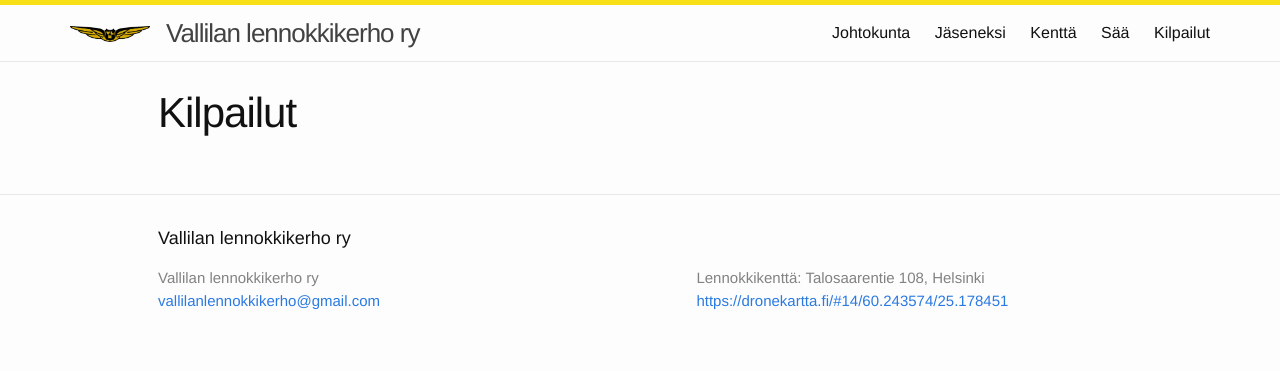
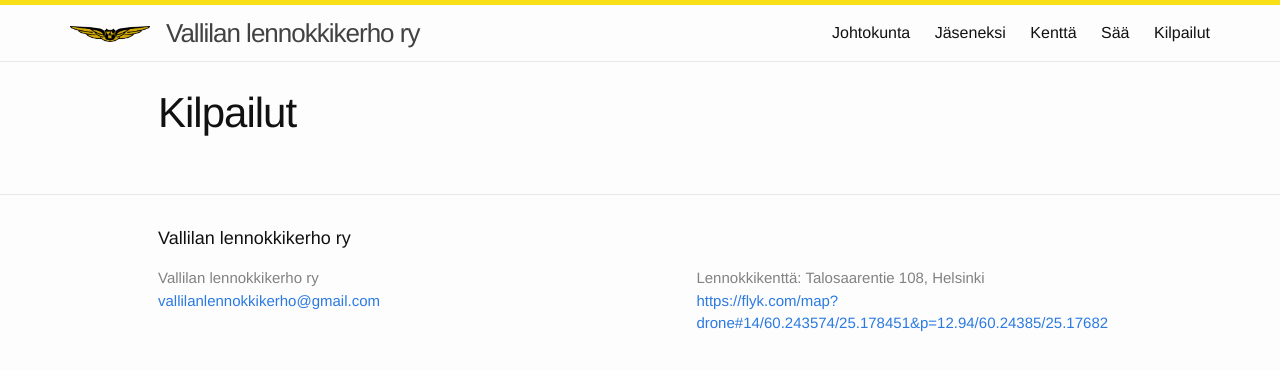
Before and after one commit to vallilanlennokkikerho/vallilanlennokkikerho.github.io, a Jekyll site: the page built from kilpailut.md, in a window 1280 px wide. Shown: the top 371 px of the page. Built offline with Jekyll 4.4.1, drawn with Linux system fonts in a browser that asks for light colours; some of the changed lines change nothing that is shown.

Commit message:
Update footer.html
Rebranded dronekartta.fi to flyk.com

```diff
--- a/_includes/footer.html
+++ b/_includes/footer.html
@@ -18,7 +18,7 @@
       <div class="footer-col  footer-col-3">
         <ul class="contact-list">
           <li class="text">Lennokkikenttä: Talosaarentie 108, Helsinki</li>
-          <li><a target="_blank" rel="noopener noreferrer" href="https://dronekartta.fi/#14/60.243574/25.178451">https://dronekartta.fi/#14/60.243574/25.178451</a></li>
+          <li><a target="_blank" rel="noopener noreferrer" href="https://flyk.com/map?drone#14/60.243574/25.178451&p=12.94/60.24385/25.17682">https://flyk.com/map?drone#14/60.243574/25.178451&p=12.94/60.24385/25.17682</a></li>
         </ul>
       </div>
     </div>
```
